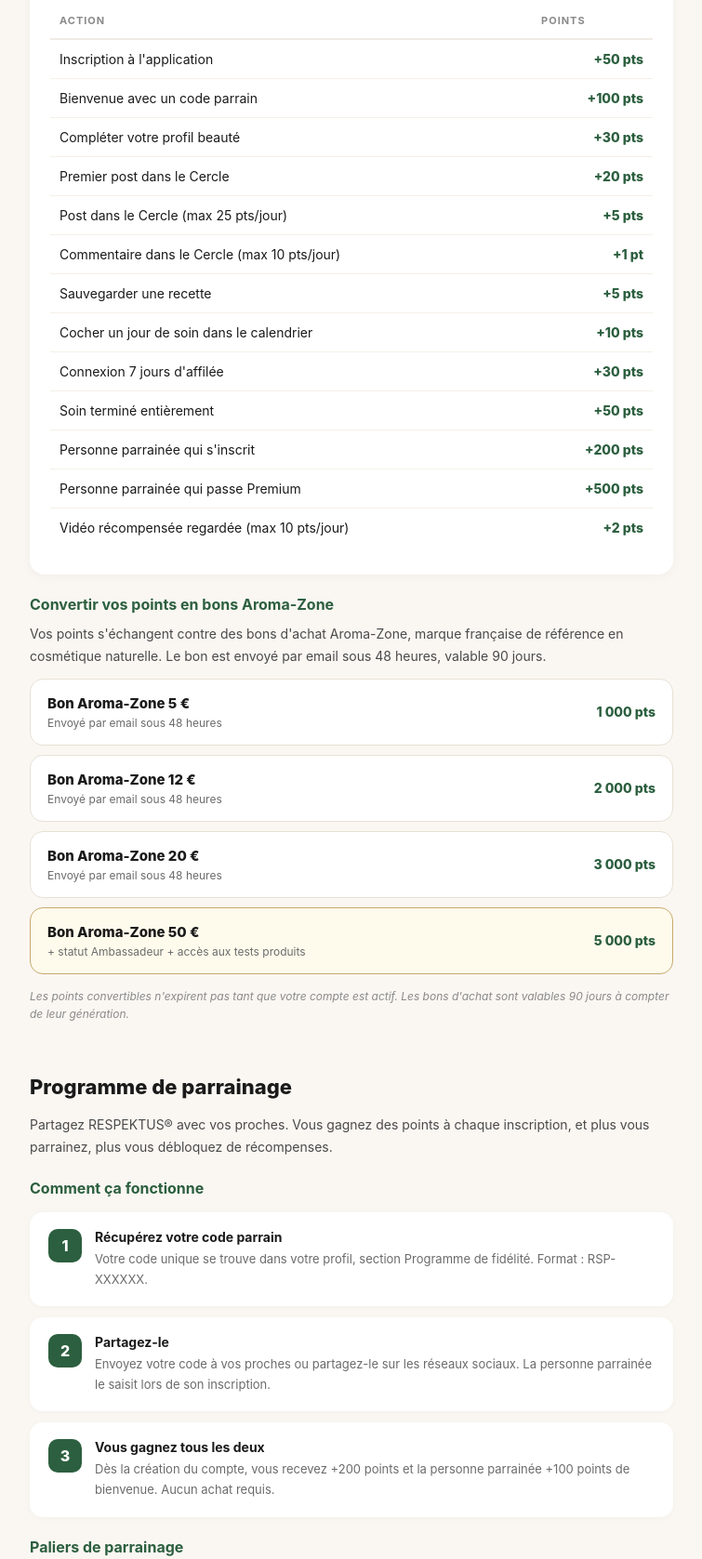
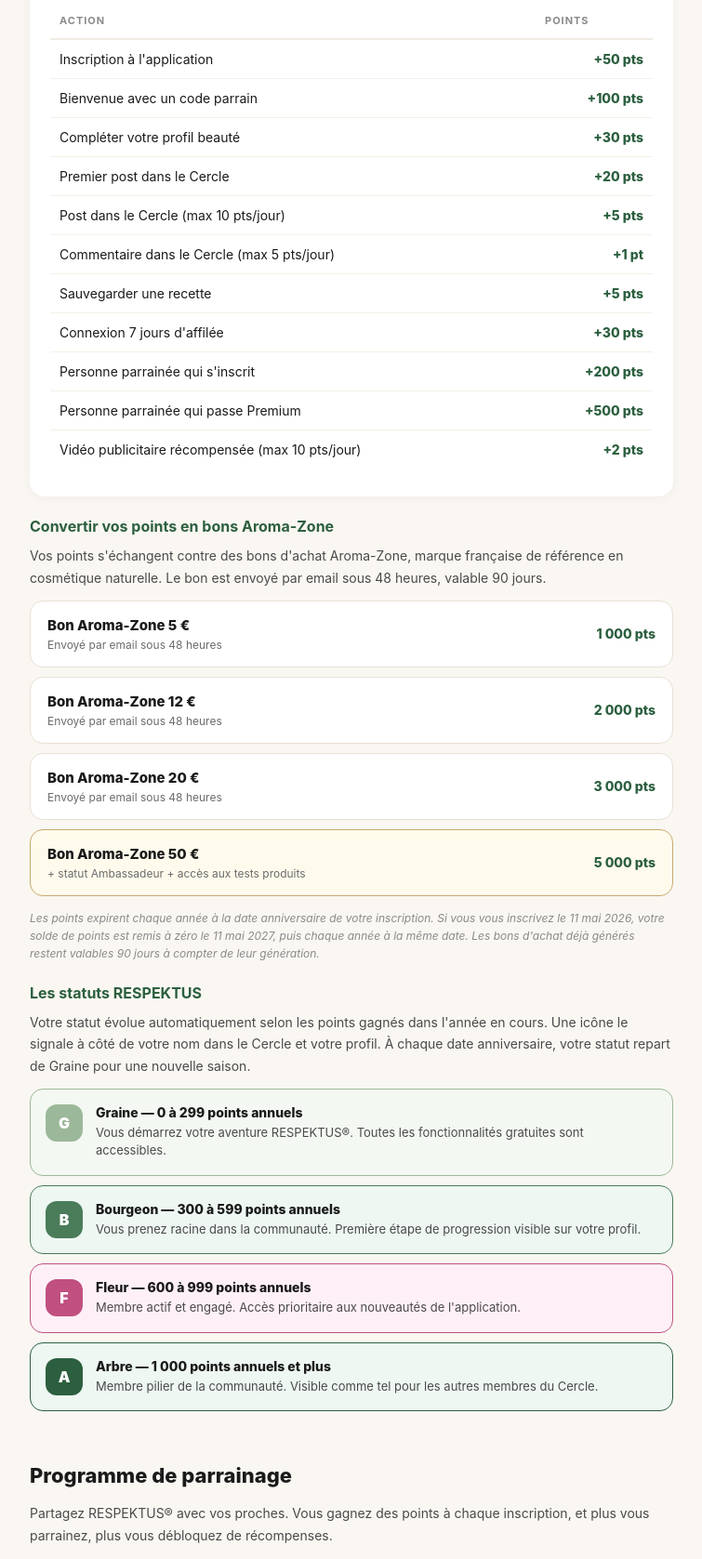
Before and after one commit to salwabenahmed/respektus-web, a plain HTML site: page parrainage.html in a window 1280 px wide. Shown: the part 557-2234 px from the top of the page at 93% size, without its empty margins (262-1017 px from the left). Drawn offline with Linux system fonts and the light colour scheme.

Commit message:
Adjust loyalty program — caps, statuts, annual expiry
- Remove care_complete and cure_complete (not implemented yet)
- Daily caps: posts max 10 pts/day, comments max 5 pts/day
- New FAQ entry explaining rewarded ads (videos)
- Update expiry policy: points reset each year on signup anniversary
- New Statuts section: Graine / Bourgeon / Fleur / Arbre (auto-evolving)

```diff
--- a/parrainage.html
+++ b/parrainage.html
@@ -100,15 +100,13 @@
           <tr><td>Bienvenue avec un code parrain</td><td>+100 pts</td></tr>
           <tr><td>Compléter votre profil beauté</td><td>+30 pts</td></tr>
           <tr><td>Premier post dans le Cercle</td><td>+20 pts</td></tr>
-          <tr><td>Post dans le Cercle (max 25 pts/jour)</td><td>+5 pts</td></tr>
-          <tr><td>Commentaire dans le Cercle (max 10 pts/jour)</td><td>+1 pt</td></tr>
+          <tr><td>Post dans le Cercle (max 10 pts/jour)</td><td>+5 pts</td></tr>
+          <tr><td>Commentaire dans le Cercle (max 5 pts/jour)</td><td>+1 pt</td></tr>
           <tr><td>Sauvegarder une recette</td><td>+5 pts</td></tr>
-          <tr><td>Cocher un jour de soin dans le calendrier</td><td>+10 pts</td></tr>
           <tr><td>Connexion 7 jours d'affilée</td><td>+30 pts</td></tr>
-          <tr><td>Soin terminé entièrement</td><td>+50 pts</td></tr>
           <tr><td>Personne parrainée qui s'inscrit</td><td>+200 pts</td></tr>
           <tr><td>Personne parrainée qui passe Premium</td><td>+500 pts</td></tr>
-          <tr><td>Vidéo récompensée regardée (max 10 pts/jour)</td><td>+2 pts</td></tr>
+          <tr><td>Vidéo publicitaire récompensée (max 10 pts/jour)</td><td>+2 pts</td></tr>
         </tbody>
       </table>
     </div>
@@ -145,7 +143,39 @@
       <span class="palier-points">5 000 pts</span>
     </div>
 
-    <p class="note">Les points convertibles n'expirent pas tant que votre compte est actif. Les bons d'achat sont valables 90 jours à compter de leur génération.</p>
+    <p class="note">Les points expirent chaque année à la date anniversaire de votre inscription. Si vous vous inscrivez le 11 mai 2026, votre solde de points est remis à zéro le 11 mai 2027, puis chaque année à la même date. Les bons d'achat déjà générés restent valables 90 jours à compter de leur génération.</p>
+
+    <h3>Les statuts RESPEKTUS</h3>
+    <p>Votre statut évolue automatiquement selon les points gagnés dans l'année en cours. Une icône le signale à côté de votre nom dans le Cercle et votre profil. À chaque date anniversaire, votre statut repart de Graine pour une nouvelle saison.</p>
+
+    <div class="tier-row" style="border-color:#9CB89A;background:#F4F8F2;">
+      <div class="tier-num" style="background:#9CB89A;">G</div>
+      <div class="tier-content">
+        <div class="tier-title">Graine — 0 à 299 points annuels</div>
+        <div class="tier-desc">Vous démarrez votre aventure RESPEKTUS®. Toutes les fonctionnalités gratuites sont accessibles.</div>
+      </div>
+    </div>
+    <div class="tier-row" style="border-color:#4A7C59;background:#EEF7F2;">
+      <div class="tier-num" style="background:#4A7C59;">B</div>
+      <div class="tier-content">
+        <div class="tier-title">Bourgeon — 300 à 599 points annuels</div>
+        <div class="tier-desc">Vous prenez racine dans la communauté. Première étape de progression visible sur votre profil.</div>
+      </div>
+    </div>
+    <div class="tier-row" style="border-color:#C05080;background:#FFF0F8;">
+      <div class="tier-num" style="background:#C05080;">F</div>
+      <div class="tier-content">
+        <div class="tier-title">Fleur — 600 à 999 points annuels</div>
+        <div class="tier-desc">Membre actif et engagé. Accès prioritaire aux nouveautés de l'application.</div>
+      </div>
+    </div>
+    <div class="tier-row" style="border-color:#2C5F3F;background:#EEF7F2;">
+      <div class="tier-num" style="background:#2C5F3F;">A</div>
+      <div class="tier-content">
+        <div class="tier-title">Arbre — 1 000 points annuels et plus</div>
+        <div class="tier-desc">Membre pilier de la communauté. Visible comme tel pour les autres membres du Cercle.</div>
+      </div>
+    </div>
 
     <!-- ====================== PARRAINAGE ====================== -->
     <div id="parrainage" class="anchor"></div>
@@ -240,7 +270,11 @@
       </div>
       <div class="faq-item">
         <h4>Mes points expirent-ils ?</h4>
-        <p>Non, vos points ne s'effacent pas tant que votre compte reste actif.</p>
+        <p>Oui. Vos points sont remis à zéro chaque année à la date anniversaire de votre inscription. Pensez à les convertir en bons Aroma-Zone avant cette date pour ne pas les perdre. Les bons déjà générés restent valables 90 jours.</p>
+      </div>
+      <div class="faq-item">
+        <h4>Comment fonctionnent les vidéos publicitaires récompensées ?</h4>
+        <p>Quand vous atteignez votre quota gratuit (par exemple 3 questions Lia par jour), une option vous propose de regarder une courte vidéo publicitaire (5 à 30 secondes) pour débloquer une question supplémentaire. Chaque vidéo vous rapporte aussi +2 points fidélité, plafonnés à 10 points par jour pour cette source.</p>
       </div>
       <div class="faq-item">
         <h4>Comment recevoir mon bon d'achat Aroma-Zone ?</h4>
```
